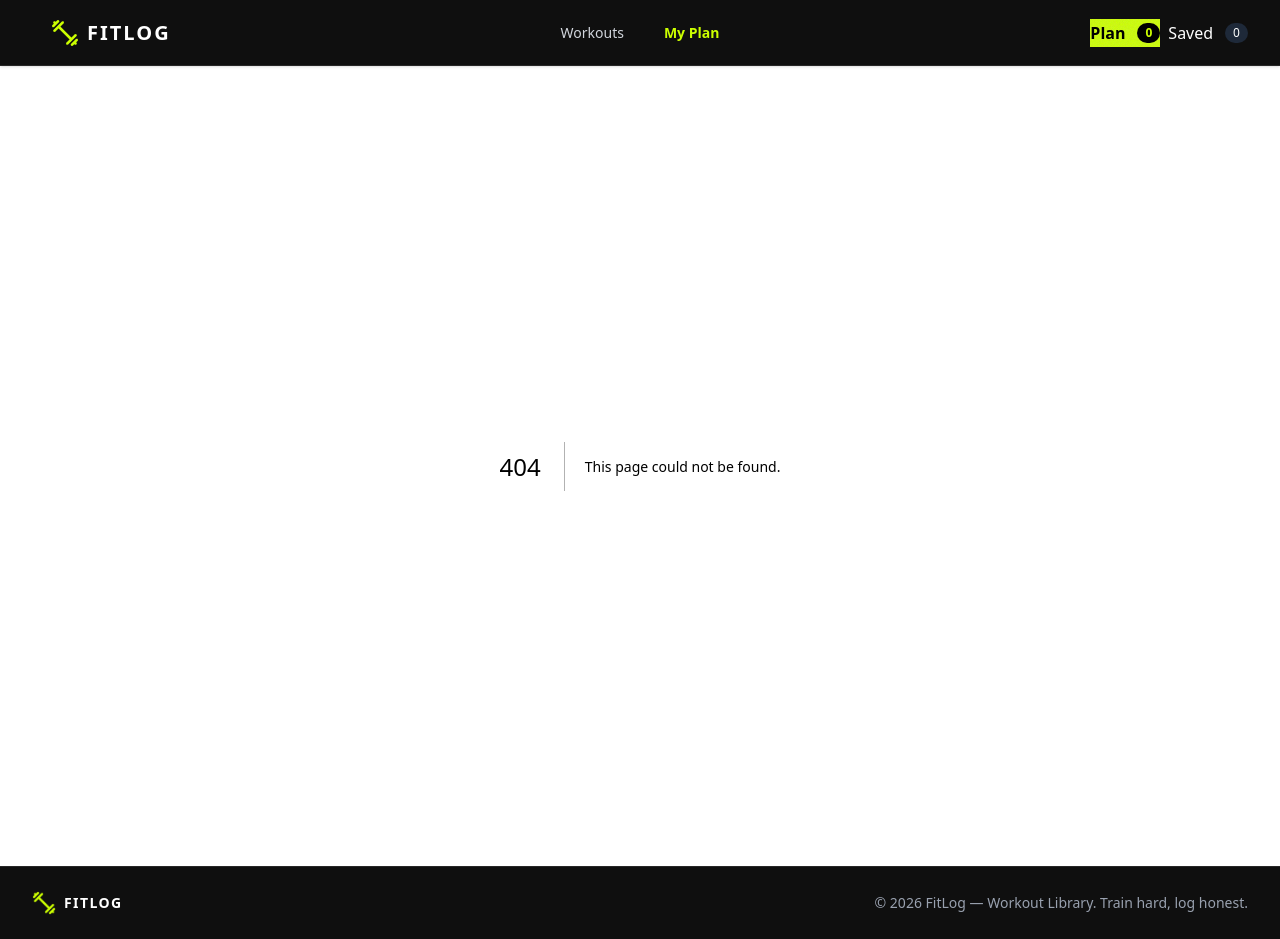
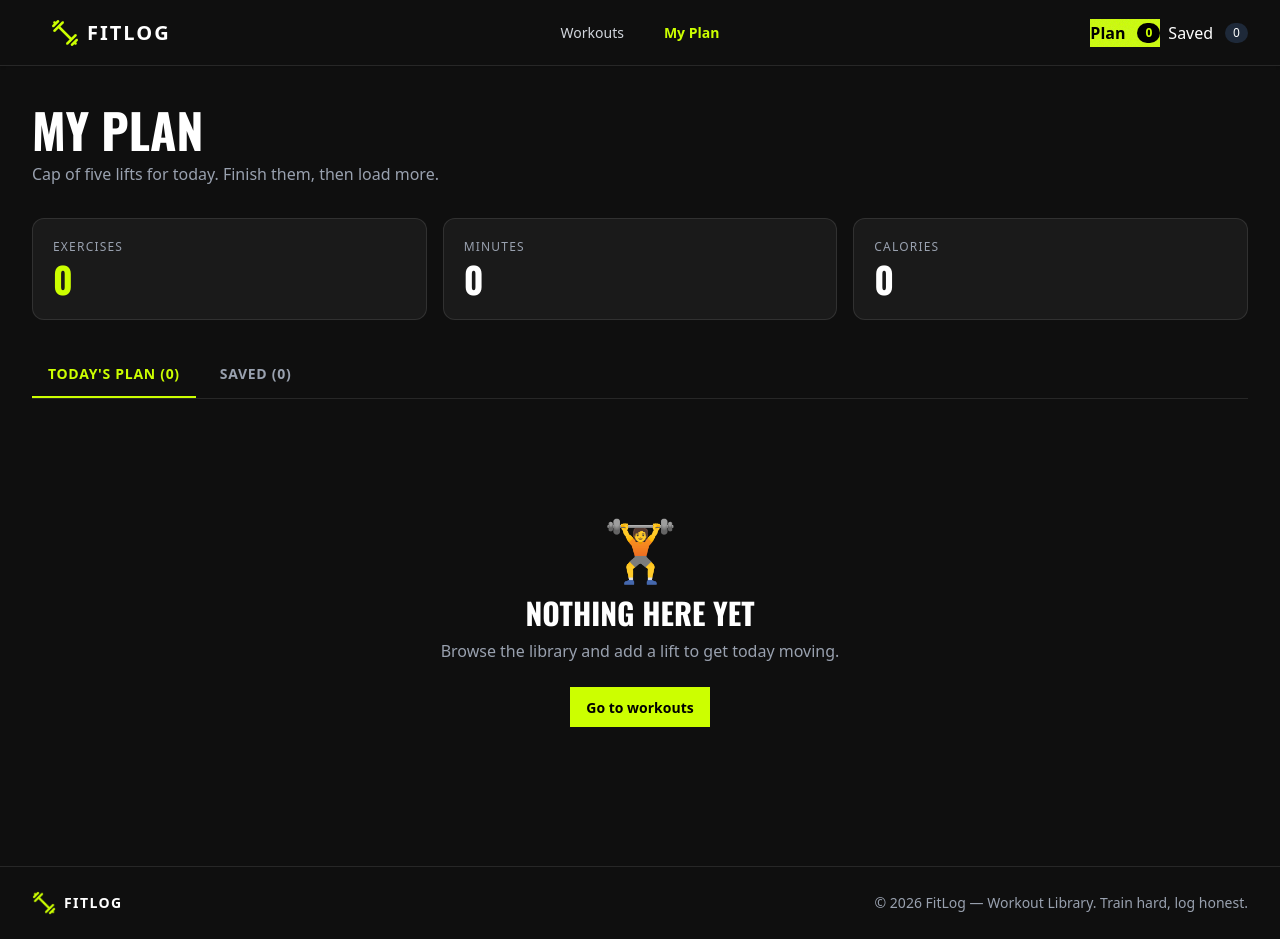
Before and after one commit to shahedminhaj/Assignment6_PH, a Next.js app: page /my-plan in a window 1280 px wide. Before the commit this address had no page. Built offline with nearby package versions, Linux system fonts and the light colour scheme.

Commit message:
my plan connect

```diff
--- /dev/null
+++ b/app/my-plan/page.tsx
@@ -0,0 +1,169 @@
+"use client";
+
+import { useState, useMemo } from "react";
+import Link from "next/link";
+import Image from "next/image";
+import { useFitLog } from "@/context/fitlog-context";
+import { Workout } from "@/types";
+
+type TabType = "plan" | "saved";
+
+export default function MyPlanPage() {
+  const { plan, saved } = useFitLog();
+  const [activeTab, setActiveTab] = useState<TabType>("plan");
+
+  const activeList: Workout[] = activeTab === "plan" ? plan : saved;
+
+  // Live Metrics from Today's Plan
+  const metrics = useMemo(() => {
+    const totalMinutes = plan.reduce((acc, w) => acc + w.duration, 0);
+    const totalCalories = plan.reduce((acc, w) => acc + w.caloriesBurned, 0);
+    return {
+      exercises: plan.length,
+      minutes: totalMinutes,
+      calories: totalCalories,
+    };
+  }, [plan]);
+
+  return (
+    <main className="min-h-screen max-w-7xl mx-auto px-4 lg:px-8 py-10">
+      {/* Header */}
+      <div className="mb-8">
+        <h1 className="font-display text-4xl md:text-5xl font-bold uppercase text-white">
+          My Plan
+        </h1>
+        <p className="text-gray-400 mt-2">
+          Cap of five lifts for today. Finish them, then load more.
+        </p>
+      </div>
+
+      {/* Metrics Summary */}
+      <div className="grid grid-cols-3 gap-4 mb-8">
+        <div className="bg-bg-card border border-white/10 rounded-xl p-5">
+          <p className="text-xs uppercase tracking-widest text-gray-400 mb-1">
+            Exercises
+          </p>
+          <p className="font-display text-3xl md:text-4xl font-bold text-accent">
+            {metrics.exercises}
+          </p>
+        </div>
+        <div className="bg-bg-card border border-white/10 rounded-xl p-5">
+          <p className="text-xs uppercase tracking-widest text-gray-400 mb-1">
+            Minutes
+          </p>
+          <p className="font-display text-3xl md:text-4xl font-bold text-white">
+            {metrics.minutes}
+          </p>
+        </div>
+        <div className="bg-bg-card border border-white/10 rounded-xl p-5">
+          <p className="text-xs uppercase tracking-widest text-gray-400 mb-1">
+            Calories
+          </p>
+          <p className="font-display text-3xl md:text-4xl font-bold text-white">
+            {metrics.calories}
+          </p>
+        </div>
+      </div>
+
+      {/* Tabs */}
+      <div className="flex gap-2 mb-6 border-b border-white/10">
+        <button
+          onClick={() => setActiveTab("plan")}
+          className={`px-4 py-3 text-sm font-bold uppercase tracking-wider border-b-2 transition-colors ${
+            activeTab === "plan"
+              ? "border-accent text-accent"
+              : "border-transparent text-gray-400 hover:text-white"
+          }`}
+        >
+          Today&apos;s Plan ({plan.length})
+        </button>
+        <button
+          onClick={() => setActiveTab("saved")}
+          className={`px-4 py-3 text-sm font-bold uppercase tracking-wider border-b-2 transition-colors ${
+            activeTab === "saved"
+              ? "border-accent text-accent"
+              : "border-transparent text-gray-400 hover:text-white"
+          }`}
+        >
+          Saved ({saved.length})
+        </button>
+      </div>
+
+      {/* List or Empty State */}
+      {activeList.length === 0 ? (
+        <EmptyState />
+      ) : (
+        <div className="space-y-3">
+          {activeList.map((workout) => (
+            <WorkoutRow key={workout.id} workout={workout} />
+          ))}
+        </div>
+      )}
+    </main>
+  );
+}
+
+/* Empty State Component */
+function EmptyState() {
+  return (
+    <div className="flex flex-col items-center justify-center py-24 text-center">
+      <div className="text-6xl mb-4">🏋️</div>
+      <h2 className="font-display text-2xl md:text-3xl font-bold uppercase text-white mb-2">
+        Nothing here yet
+      </h2>
+      <p className="text-gray-400 mb-6 max-w-md">
+        Browse the library and add a lift to get today moving.
+      </p>
+      <Link
+        href="/"
+        className="btn bg-accent text-black font-bold border-none hover:bg-accent/90"
+      >
+        Go to workouts
+      </Link>
+    </div>
+  );
+}
+
+/* Workout Row Component */
+function WorkoutRow({ workout }: { workout: Workout }) {
+  return (
+    <div className="bg-bg-card border border-white/10 rounded-xl p-4 flex flex-col sm:flex-row gap-4 items-start sm:items-center">
+      {/* Thumbnail */}
+      <div className="relative w-full sm:w-24 h-40 sm:h-24 flex-shrink-0 rounded-lg overflow-hidden bg-black">
+        <Image
+          src={workout.image}
+          alt={workout.name}
+          fill
+          sizes="96px"
+          className="object-cover"
+        />
+      </div>
+
+      {/* Info */}
+      <div className="flex-1 min-w-0">
+        <h3 className="font-display text-lg font-bold uppercase text-white leading-tight">
+          {workout.name}
+        </h3>
+        <p className="text-xs text-gray-400 mt-1">{workout.equipment}</p>
+        <div className="flex items-center gap-4 text-xs text-gray-300 mt-3">
+          <span>⏱ {workout.duration} min</span>
+          <span>🔥 {workout.caloriesBurned} kcal</span>
+          <span className="text-accent">⭐ {workout.rating}</span>
+        </div>
+      </div>
+
+      {/* Actions */}
+      <div className="flex gap-2 w-full sm:w-auto">
+        <Link
+          href={`/workout/${workout.id}`}
+          className="btn btn-sm btn-outline text-white border-gray-600 hover:border-accent hover:text-accent flex-1 sm:flex-none"
+        >
+          View Details
+        </Link>
+        <button className="btn btn-sm bg-accent text-black border-none font-bold flex-1 sm:flex-none">
+          Mark as Done
+        </button>
+      </div>
+    </div>
+  );
+}
```
